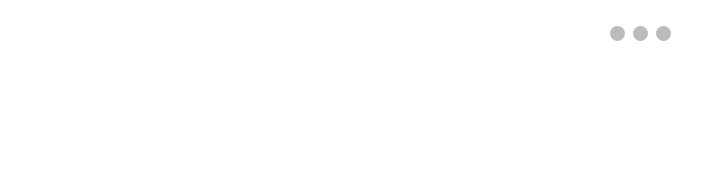
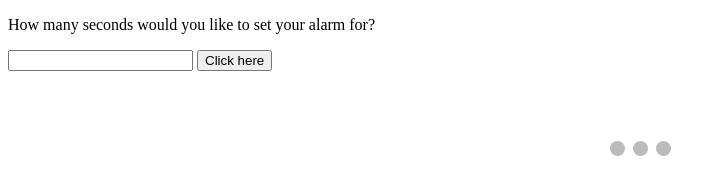
Before and after one commit to adschaff/JavaScript-Projects, a plain HTML site: page Basic JavaScript Projects/Project_9_countdown_slideshow/index.html in a window 1280 px wide. Shown: the whole page, without its empty margins (0-726 px from the left). Drawn offline with Linux system fonts and the light colour scheme.

Commit message:
fixed project 9

```diff
--- a/Basic JavaScript Projects/Project_9_countdown_slideshow/JS/main.js
+++ b/Basic JavaScript Projects/Project_9_countdown_slideshow/JS/main.js
@@ -26,3 +26,20 @@ function showSlides(n) {
   slides[slideIndex-1].style.display = "block";
   dots[slideIndex-1].className += " active";
 } //Adds the dots determining where in slideshow you are and creates the slide show motion
+
+function countdown(){
+    var seconds = document.getElementById("seconds").value;
+
+    function tick() {
+        seconds = seconds - 1;
+        timer.innerHTML = seconds;
+        var time = setTimeout(tick, 1000);
+        if (seconds == 1) {
+            alert("Time's up!");
+            clearTimeout(time);
+                timer.innerHTML- "";
+        }
+
+    }
+    tick();
+} //This creates a countdown using the inner function and variable outer function
--- a/Basic JavaScript Projects/Project_9_countdown_slideshow/index.html
+++ b/Basic JavaScript Projects/Project_9_countdown_slideshow/index.html
@@ -8,7 +8,12 @@
     </head>
     <script src="JS/main.js"></script>
     <body>
-
+<!--countdown-->
+<p>How many seconds would you like to set your alarm for?</p>
+<input id="seconds" value=""/>
+<button onclick="countdown()">Click here</button>
+<p id="timer"></p>
+<br><br>
 <!-- Slideshow container -->
 <div class="slideshow-container">
 
```
Also changed, not shown: 1 other file.
